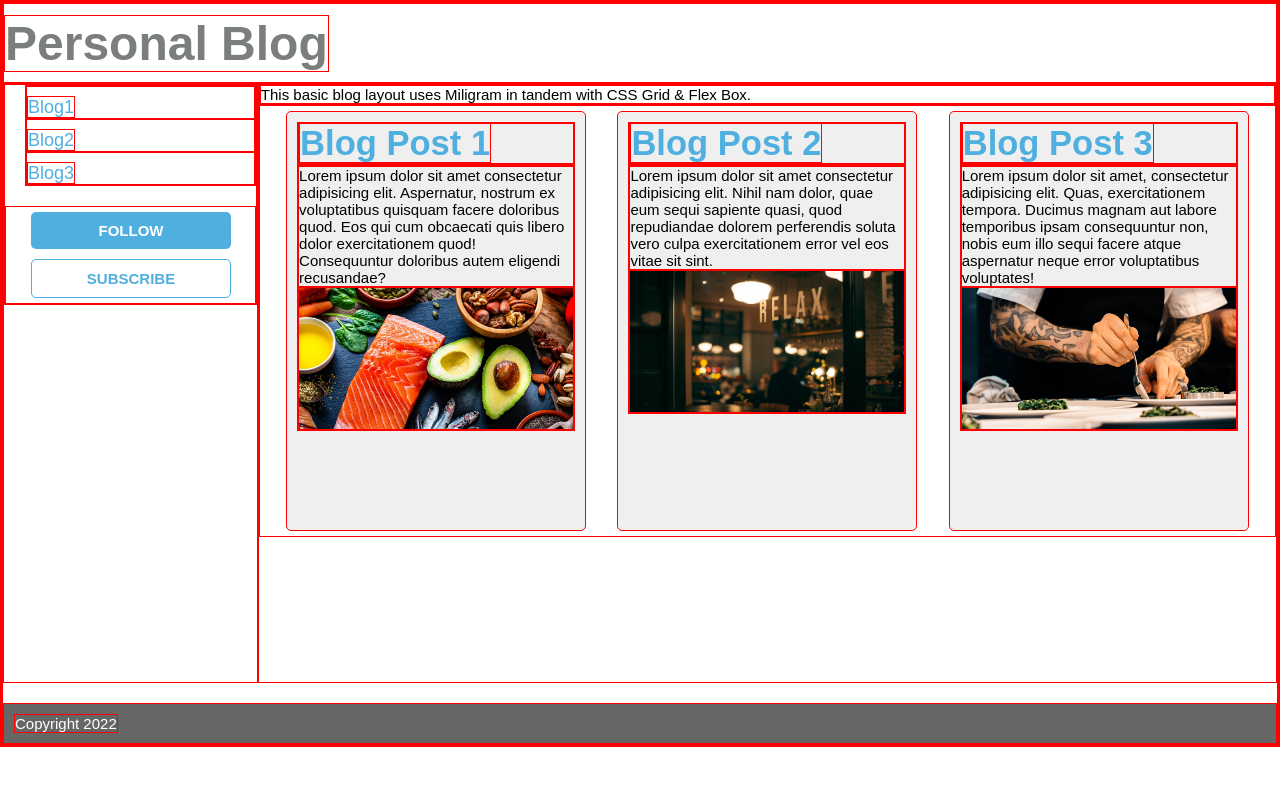
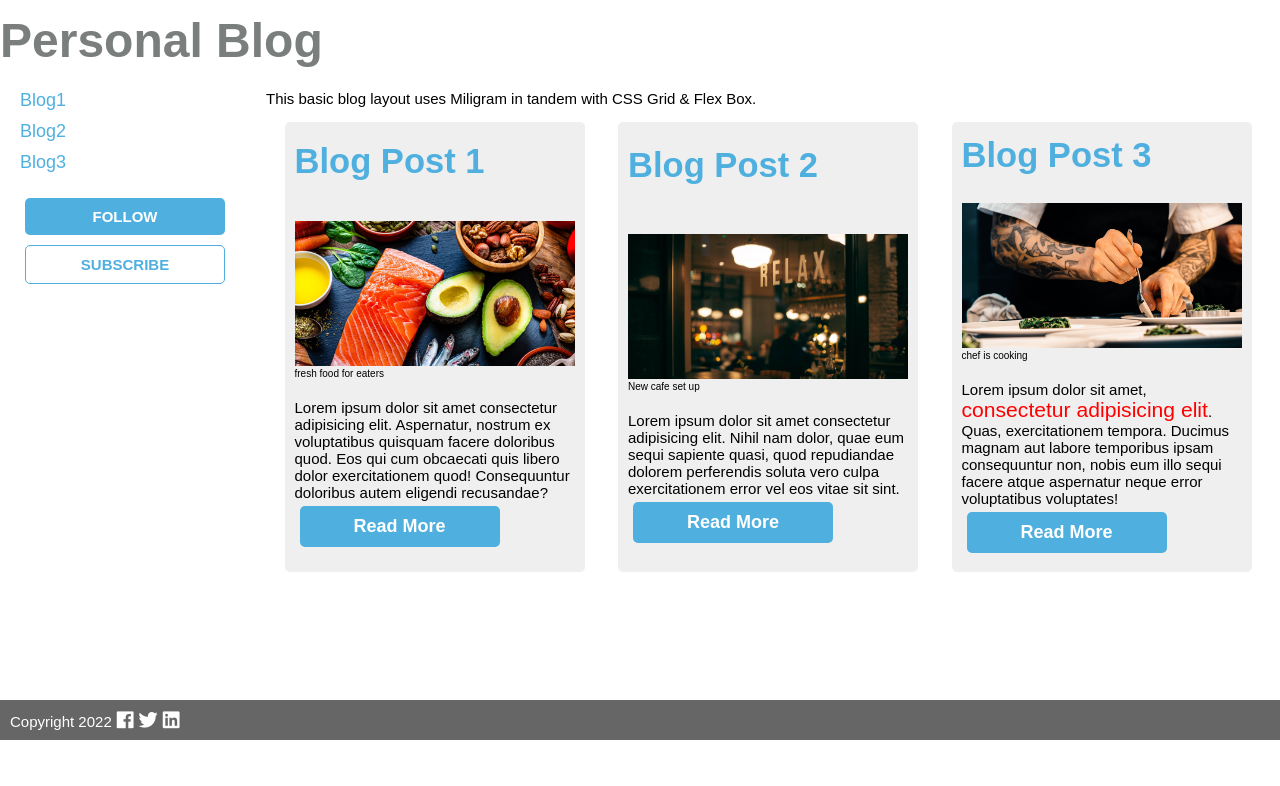
Before and after one commit to scottyuanau/personalBlog, a plain HTML site: page index.html in a window 1280 px wide. Drawn offline with Linux system fonts and the light colour scheme.

Commit message:
modified the project according to change suggestions.

```diff
--- a/css/blogs.css
+++ b/css/blogs.css
@@ -63,11 +63,11 @@ p {
     margin-bottom:20px;
 }
 
-.quote {
+blockquote {
     padding: 3px 10px 3px 10px;
     margin:3px;
 }
-.quote p {
+blockquote p {
     border-left: 3px solid black;
     padding: 3px 10px 3px 10px;
 }
@@ -99,3 +99,19 @@ ul {
 ol {
     padding-left:20px;
 }
+figcaption {
+    font-size: 1.2rem;
+    color:grey;
+    font-style:italic;
+}
+
+b {
+    font-weight:900;
+    font-size:1.3em;
+}
+em {
+    font-size:1.3em;
+}
+u {
+    font-size:1.3em;
+}
--- a/css/button.css
+++ b/css/button.css
@@ -37,6 +37,7 @@ button {
 
 .btn-primary:hover {
     background-color: #1a77a6;
+    cursor: pointer;
 }
 
 .btn-primary:active {
@@ -52,6 +53,7 @@ button {
 
 .btn-secondary:hover {
     background-color:#e1e1e1;
+    cursor: pointer;
 }
 .btn-secondary:active {
     transform:scale(0.95);
--- a/css/footer.css
+++ b/css/footer.css
@@ -17,3 +17,9 @@ footer p {
     top:auto;
     margin-top:auto;
 }
+
+i {
+    font-size: 1rem;
+    margin-left:5px;
+    color:white;
+}
--- a/css/styles.css
+++ b/css/styles.css
@@ -6,7 +6,6 @@
     box-sizing: border-box;
     font-size:10px;
     margin:0;
-    border:1px solid red;
 }
 
 
@@ -63,6 +62,7 @@ h1,h2 {
 
 h1 {
     font-size:2.5rem;
+    text-align:center;
 }
 
 h2 {
@@ -86,13 +86,33 @@ h2 {
     align-items:flex-start;
     flex-wrap:wrap;
 }
-.blogs {
+.card {
     margin:5px;
     background-color:#efefef;
-    height: 420px;
+    height: 450px;
     max-width:300px;
     padding:10px;
     border-radius: 5px;
+    display:flex;
+    flex-direction: column;
+    justify-content: space-around;
+}
+
+.blogTitle {
+    grid-area:bt;
+}
+figure {
+    grid-area:cap;
+}
+.blogContent p {
+    grid-area: content;
+}
+.blogContent button {
+    grid-area:btn;
+}
+
+.card p {
+    margin-top:20px;
 }
 
 p {
@@ -123,4 +143,31 @@ p {
 .blogContent {
     display:flex;
     flex-direction:column;
+    align-items:center;
+    justify-content: center;
+
 }
+
+img {
+    width:100%;
+    height:auto;
+    margin-top: 20px;
+}
+
+.highlighted{
+    color:red;
+    font-size:1.1rem;
+}
+
+.blogContent a {
+    width:100%;
+}
+.card3 {
+    width:100%;
+    display:flex;
+    justify-content: center;
+}
+
+.blogdescription {
+    margin: 10px;
+}
--- a/index.html
+++ b/index.html
@@ -5,7 +5,7 @@
     <meta http-equiv="X-UA-Compatible" content="IE=edge">
     <meta name="viewport" content="width=device-width, initial-scale=1.0">
     <link rel="stylesheet" href="css/styles.css" />
-    <!-- CSS only -->
+    <link href="https://use.fontawesome.com/releases/v5.6.1/css/all.css" rel="stylesheet">
     <title>Personal Blog</title>
 </head>
 <body>
@@ -30,31 +30,42 @@
         <div class="blogContainer">
             <div class="blogdescription"><p>This basic blog layout uses Miligram in tandem with CSS Grid & Flex Box.</p></div>
             <div class="blogmain">
-                <div class="blogs">
+                <div class="card">
                     <div class="blogTitle">
                         <h2 class="highlightedh2"><a href="blog1.html">Blog Post 1</a></h2>
                     </div>
                     <div class="blogContent">
-                        <p>Lorem ipsum dolor sit amet consectetur adipisicing elit. Aspernatur, nostrum ex voluptatibus quisquam facere doloribus quod. Eos qui cum obcaecati quis libero dolor exercitationem quod! Consequuntur doloribus autem eligendi recusandae?</p>
-                        <img src="img/banner.jpg" class="img-fluid">
+
+                        <div class='card1'><figure><img src="img/banner.jpg" class="img-fluid" alt="some food">
+                        <figcaption>fresh food for eaters</figcaption>
+                        </figure></div>
+                        <div class='card2'><p>Lorem ipsum dolor sit amet consectetur adipisicing elit. Aspernatur, nostrum ex voluptatibus quisquam facere doloribus quod. Eos qui cum obcaecati quis libero dolor exercitationem quod! Consequuntur doloribus autem eligendi recusandae?</p></div>
+                        <div class='card3'><a href="blog1.html"><button class="btn btn-primary" type="button">Read More</button></a></div>
                     </div>
 
                 </div>
-                <div class="blogs">
+                <div class="card">
                     <div class="blogTitle">
                         <h2><a href="blog2.html">Blog Post 2</a></h2>
                     </div>
                     <div class="blogContent">
+
+                        <figure><img src="img/cafe.jpeg" class="img-fluid" alt="cafe door">
+                        <figcaption>New cafe set up</figcaption></figure>
                         <p>Lorem ipsum dolor sit amet consectetur adipisicing elit. Nihil nam dolor, quae eum sequi sapiente quasi, quod repudiandae dolorem perferendis soluta vero culpa exercitationem error vel eos vitae sit sint.</p>
-                        <img src="img/cafe.jpeg" class="img-fluid">
+                        <a href="blog2.html"><button class="btn btn-primary" type="button">Read More</button></a>
                     </div>
                 </div>
-                <div class="blogs">
+                <div class="card">
                     <div class="blogTitle">
                         <h2><a href="blog3.html">Blog Post 3</a></h2>
                     </div>
-                    <div class="blogContent"><p>Lorem ipsum dolor sit amet, consectetur adipisicing elit. Quas, exercitationem tempora. Ducimus magnam aut labore temporibus ipsam consequuntur non, nobis eum illo sequi facere atque aspernatur neque error voluptatibus voluptates!</p>
-                        <img src="img/chef.jpeg" class="img-fluid">
+                    <div class="blogContent">
+                        <figure><img src="img/chef.jpeg" class="img-fluid" alt="chefs cooking">
+                        <figcaption>chef is cooking</figcaption>
+                        </figure>
+                        <p>Lorem ipsum dolor sit amet, <span class="highlighted">consectetur adipisicing elit</span>. Quas, exercitationem tempora. Ducimus magnam aut labore temporibus ipsam consequuntur non, nobis eum illo sequi facere atque aspernatur neque error voluptatibus voluptates!</p>
+                        <a href="blog3.html"><button class="btn btn-primary" type="button">Read More</button></a>
                     </div>
 
                 </div>
@@ -62,6 +73,10 @@
         </div>
     <footer>
         <p>Copyright 2022</p>
+        <a href="https://www.facebook.com"><i class="fab fa-facebook"></i></i></a>
+        <a href="https://www.twitter.com"><i class="fab fa-twitter"></i></i></a>
+        <a href="https://www.linkedin.com"><i class="fab fa-linkedin"></i></i></a>
+
     </footer>
 </div>
 </body>
```
Also changed, not shown: blog1.html (+15 -7 lines), 1 other file.
